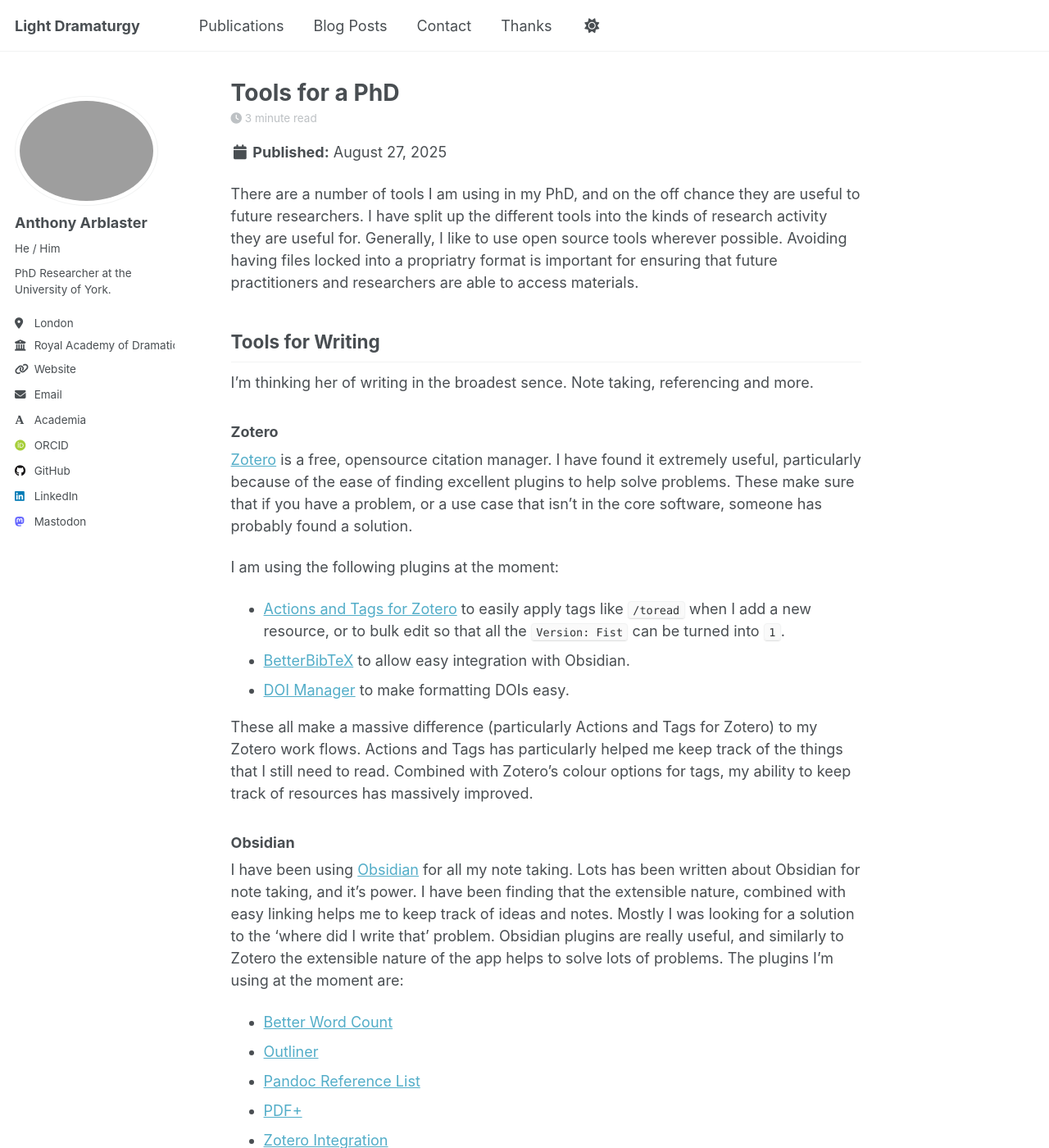
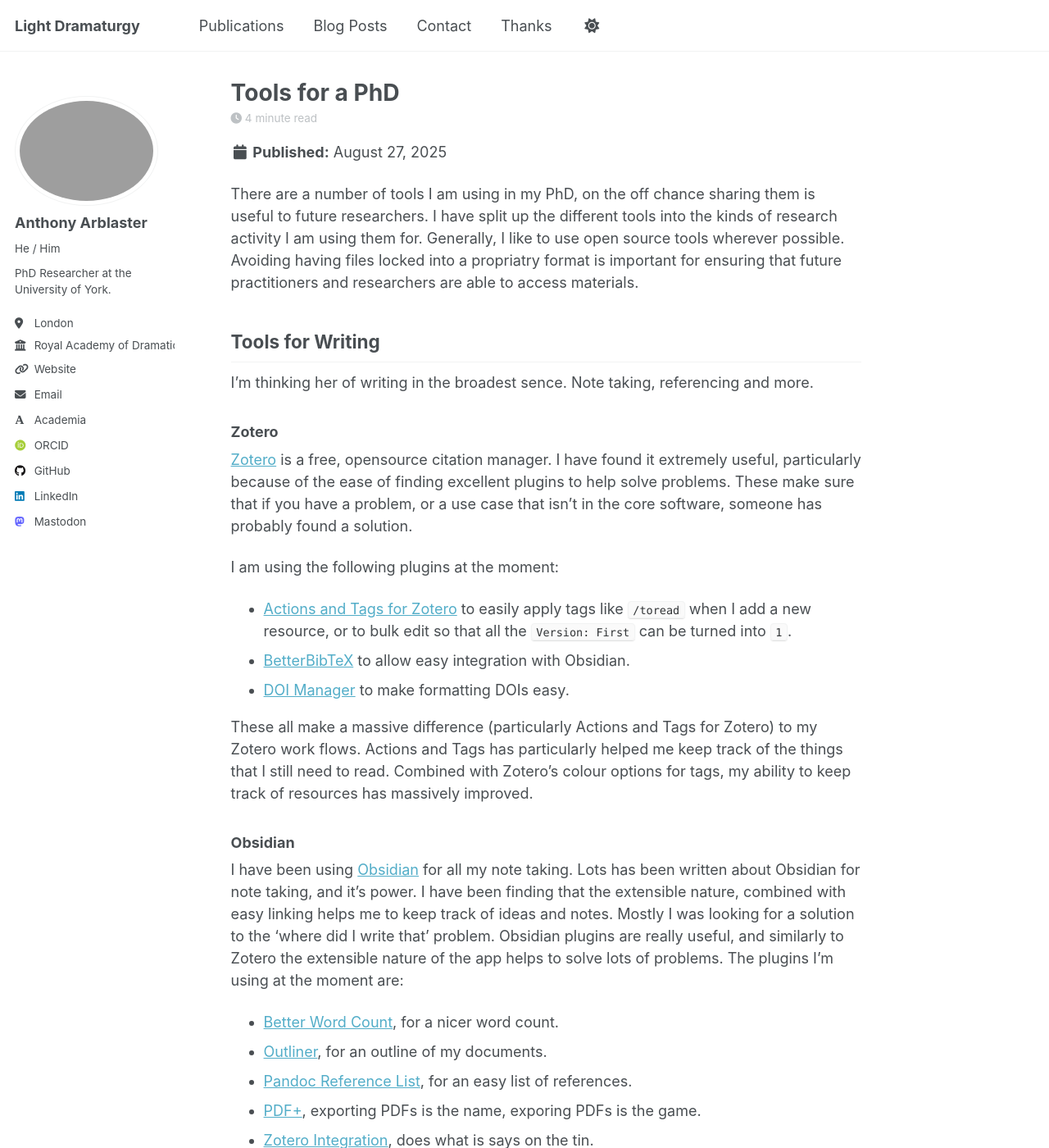
Before and after one commit to aarblaster/light-dramaturgy, a Jekyll site: the page built from _posts/2025-08-27-tools.md, in a window 1280 px wide and 1400 px high. Shown: the whole window at 82% size. Built offline with Jekyll 4.4.1, drawn with Linux system fonts in a browser that asks for light colours; some web fonts are replaced; a script that is not in the unit is left out; some of the changed text lies outside the part shown.

Commit message:
Update tools post for clarity and accuracy
Reworded several sentences for improved clarity and corrected a typo in a plugin name. Updated plugin descriptions to be more specific and clarified how certain plugins work together for writing and reference management.

```diff
--- a/_posts/2025-08-27-tools.md
+++ b/_posts/2025-08-27-tools.md
@@ -17,8 +17,8 @@
   - hover
 ---
 
-There are a number of tools I am using in my PhD, and on the off chance they are useful to future researchers.
-I have split up the different tools into the kinds of research activity they are useful for.
+There are a number of tools I am using in my PhD, on the off chance sharing them is useful to future researchers.
+I have split up the different tools into the kinds of research activity I am using them for.
 Generally, I like to use open source tools wherever possible. Avoiding having files locked into a propriatry format is important for ensuring that future practitioners and researchers are able to access materials.
 
 ## Tools for Writing
@@ -29,7 +29,7 @@
 These make sure that if you have a problem, or a use case that isn't in the core software, someone has probably found a solution.
 
 I am using the following plugins at the moment:
-- [Actions and Tags for Zotero](https://github.com/windingwind/zotero-actions-tags#readme) to easily apply tags like `/toread` when I add a new resource, or to bulk edit so that all the `Version: Fist` can be turned into `1`.
+- [Actions and Tags for Zotero](https://github.com/windingwind/zotero-actions-tags#readme) to easily apply tags like `/toread` when I add a new resource, or to bulk edit so that all the `Version: First` can be turned into `1`.
 - [BetterBibTeX](https://github.com/retorquere/zotero-better-bibtex) to allow easy integration with Obsidian.
 - [DOI Manager](https://github.com/bwiernik/zotero-shortdoi) to make formatting DOIs easy.
 
@@ -39,13 +39,13 @@
 I have been using [Obsidian](https://obsidian.md) for all my note taking. Lots has been written about Obsidian for note taking, and it's power. I have been finding that the extensible nature, combined with easy linking helps me to keep track of ideas and notes. Mostly I was looking for a solution to the 'where did I write that' problem.
 Obsidian plugins are really useful, and similarly to Zotero the extensible nature of the app helps to solve lots of problems.
 The plugins I'm using at the moment are:
-- [Better Word Count](https://github.com/lukeleppan/better-word-count)
-- [Outliner](https://github.com/vslinko/obsidian-outliner)
-- [Pandoc Reference List](https://github.com/mgmeyers/obsidian-pandoc-reference-list)
-- [PDF+](https://github.com/RyotaUshio/obsidian-pdf-plus)
-- [Zotero Integration](https://github.com/mgmeyers/obsidian-zotero-integration)
+- [Better Word Count](https://github.com/lukeleppan/better-word-count), for a nicer word count.
+- [Outliner](https://github.com/vslinko/obsidian-outliner), for an outline of my documents.
+- [Pandoc Reference List](https://github.com/mgmeyers/obsidian-pandoc-reference-list), for an easy list of references.
+- [PDF+](https://github.com/RyotaUshio/obsidian-pdf-plus), exporting PDFs is the name, exporing PDFs is the game.
+- [Zotero Integration](https://github.com/mgmeyers/obsidian-zotero-integration), does what is says on the tin.
 
-These plugins are mostly self-explanatory, except for the fact that Outliner and the Zotero Plugin work together, so that I get references in my writing but also an easy way to review the references in any given document. It also helps with the export to PDF functionality in PDF+.
+These plugins are mostly self-explanatory, except for the fact that Pandoc Reference List and the Zotero Plugin work together, so that I get references in my writing but also an easy way to review the references in any given document. It also helps with the export to PDF functionality in PDF+.
 
 ## Tools for Practice
 I make use of some key tools for my practice, which will continue into this research. They include:
```
